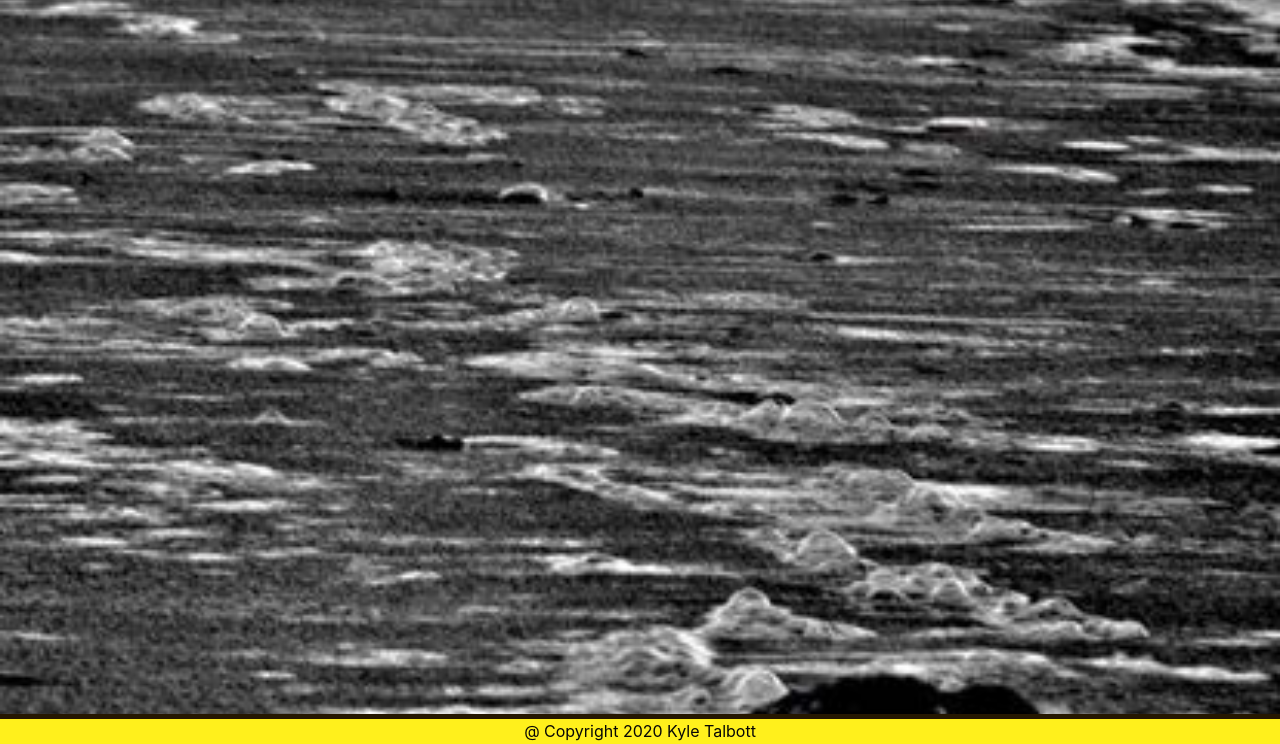
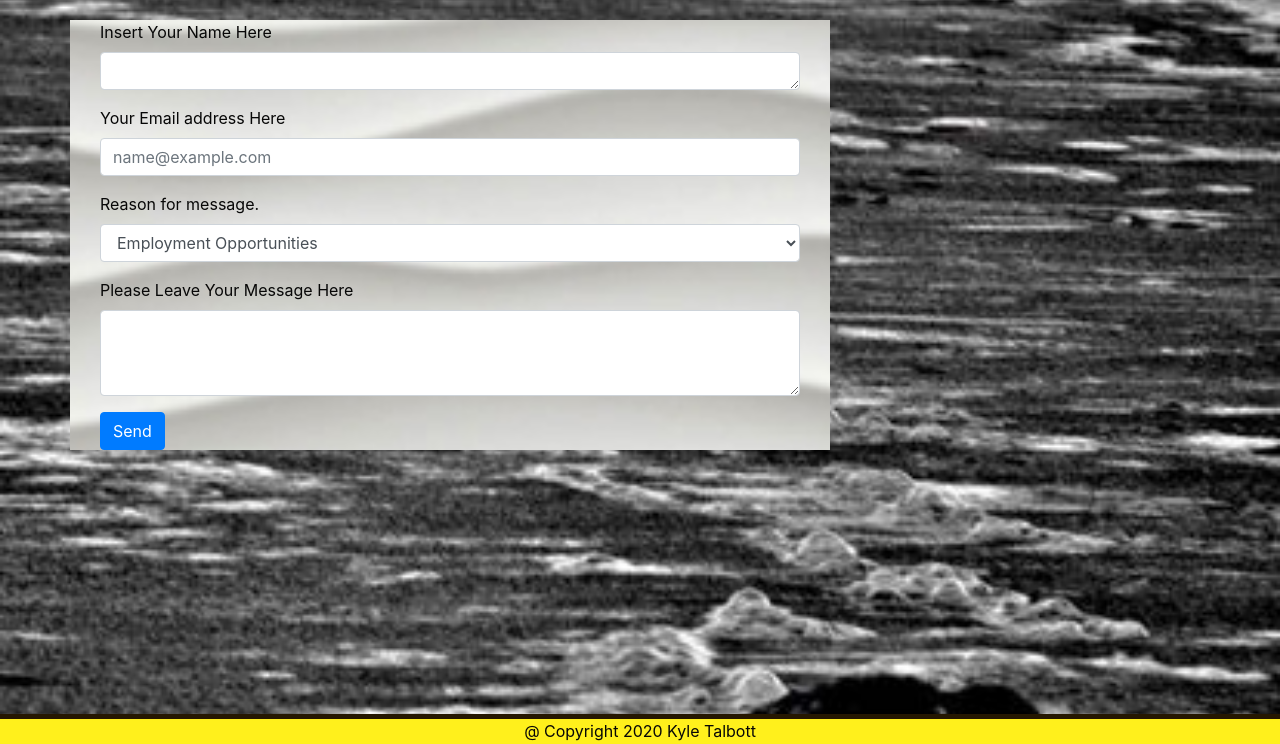
Before and after one commit to spental/Hw2, a PHP site: page /Contact.html in a window 1280 px wide. Shown: the part 56-800 px from the top of the page. Run offline with PHP 8.4, Linux system fonts and the light colour scheme.

Commit message:
this is really kicking my bottom but i think im getting it little by little.

```diff
--- a/Contact.html
+++ b/Contact.html
@@ -27,11 +27,42 @@
             </ul>
         </div>
     </nav>
-    <body>
 
+    <body class="contact-body">
+        <div class="container">
+            <div class="row">
+                <div class="col-8">
+                    <div class="container">
+                        <form>
+                            <div class="form-group">
+                                <label for="exampleFormControlTextarea1">Insert Your Name Here </label>
+                                <textarea class="form-control" id="exampleFormControlTextarea1" rows="1"></textarea>
+                              </div>
+                            <div class="form-group">
+                              <label for="exampleFormControlInput1">Your Email address Here</label>
+                              <input type="email" class="form-control" id="exampleFormControlInput1" placeholder="name@example.com">
+                            </div>
+                            <div class="form-group">
+                              <label for="exampleFormControlSelect1">Reason for message.</label>
+                              <select class="form-control" id="exampleFormControlSelect1">
+                                <option>Employment Opportunities</option>
+                                <option>Questions For Me</option>
+                                <option>Friendly Hello!</option>
+                                <option>Complaint</option>
+                              </select>
+                            </div>
 
+                            <div class="form-group">
+                              <label for="exampleFormControlTextarea1">Please Leave Your Message Here</label>
+                              <textarea class="form-control" id="exampleFormControlTextarea1" rows="3"></textarea>
+                            </div>
+                            <button type="submit" class="btn btn-primary">Send</button>
+                          </form>
+                    </div>
 
-
+                </div>
+            </div>
+        </div>
 
     </body>
     <footer>
--- a/stylesheet/style.css
+++ b/stylesheet/style.css
@@ -31,8 +31,19 @@ nav {
     background-attachment: fixed;
     background-repeat: no-repeat;
     background-size: cover;
+
 }
 
+.col-9 {
+    background-image: url("../pictures/white\ background.jpg");
+    background-attachment: fixed;
+    background-repeat: no-repeat;
+    background-size: cover;
+}
+
+.col-12{
+    text-align: center;
+}
 .img {
     border-radius: 15px 50px;
 }
@@ -74,7 +85,15 @@ nav {
 }
 
 h1 {
-    text-align: center;
-    color: rgb(128, 128, 109);
+    align-items: center;
+    color: rgb(199, 96, 33);
 
 }
+
+.center {
+    margin: auto;
+}
+
+.container {
+    align-items: center;
+}
```
Also changed, not shown: Portfolio.html (+17 -24 lines).
